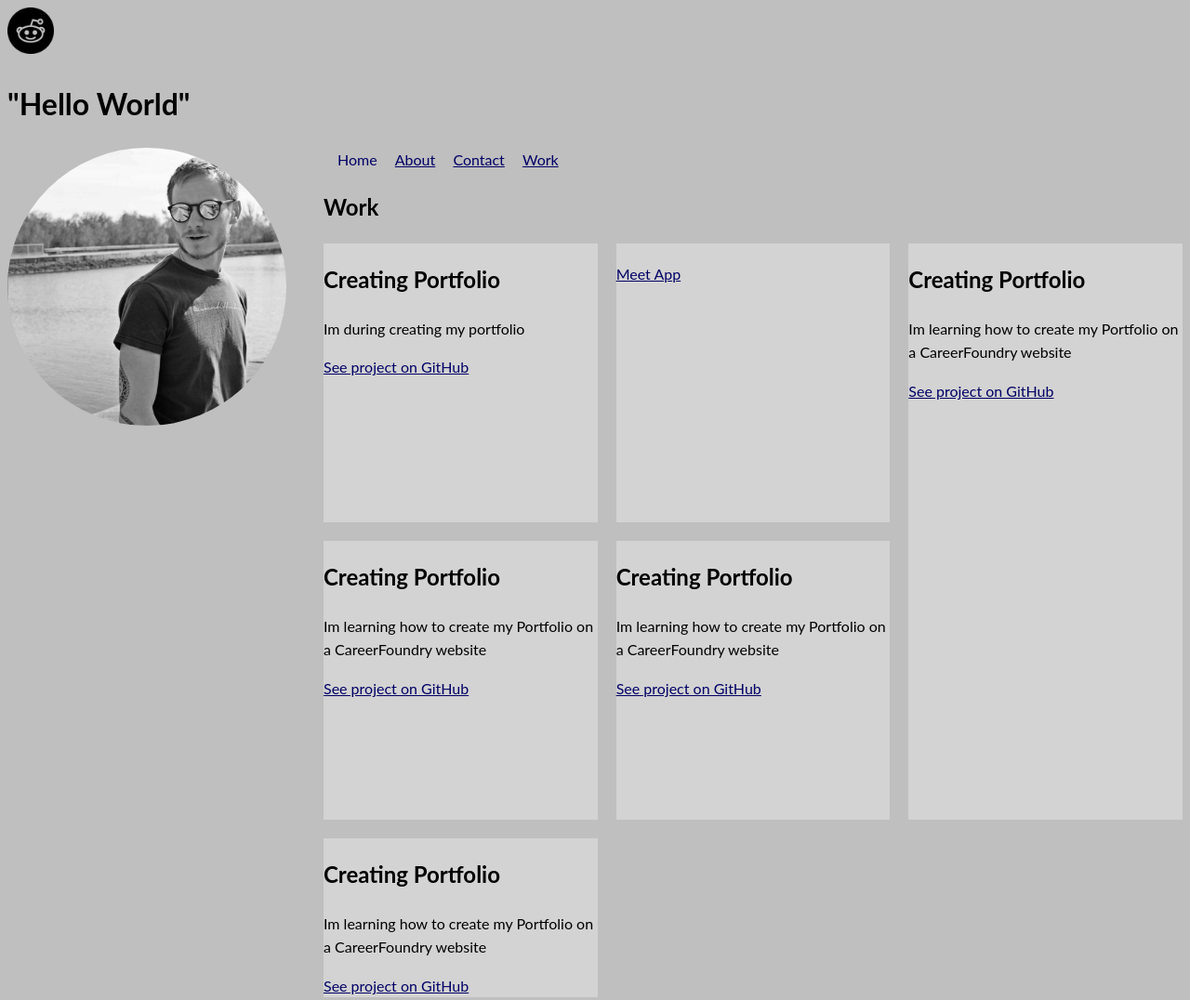
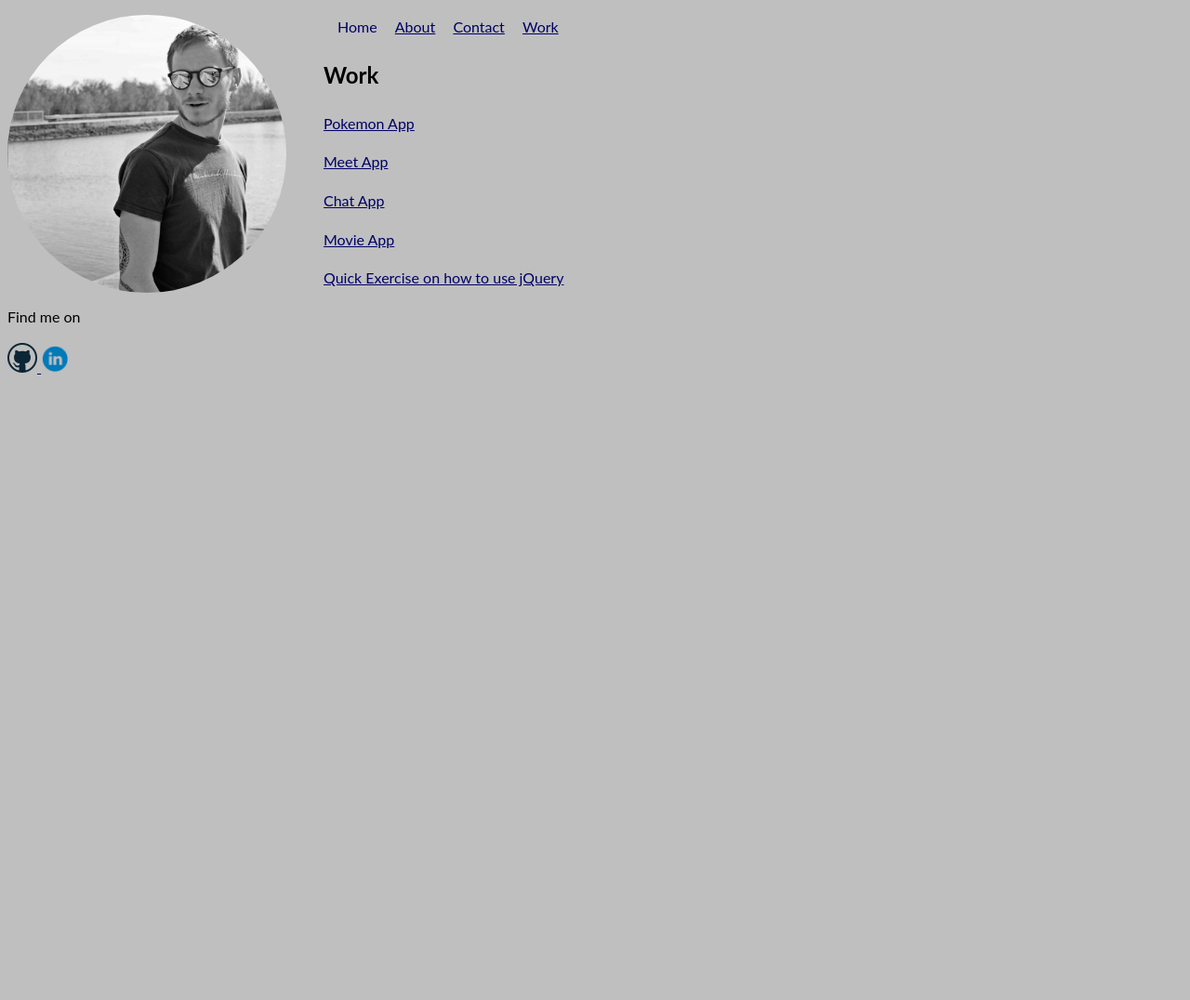
Before and after one commit to EdgarsMatisans/MyPortfolio, a plain HTML site: page work.html in a window 1280 px wide. Shown: the top 1076 px of the page at 93% size. After the commit the page ends 800 px from the top, so only its background shows below. Drawn offline with Linux system fonts and the light colour scheme.

Commit message:
cleaning up

```diff
--- a/css/styles.css
+++ b/css/styles.css
@@ -57,7 +57,7 @@ body {
   display: inline-block;
   margin-left: 15px;
 }
-.grid {
+/* .grid {
   display: grid;
 }
 .grid__item {
@@ -82,7 +82,7 @@ body {
   grid-column-end: 3;
   grid-row-start: 1;
   grid-row-end: 3;
-}
+} */
 button {
   border: none;
   font-family: inherit;
--- a/work.html
+++ b/work.html
@@ -11,8 +11,6 @@
 
     </head>
     <body>
-       <img src="img/logo.png" alt="logo" width="50" height="50">
-    <h1> "Hello World"</h1>
         <img src="img/Edgar.jpg" class="profile__portrait" alt="Portrait">
         <nav>
           <ul role="menubar" class="navigation-list">
@@ -33,46 +31,24 @@
 
    <section>
       <h1>Work</h1>
-      <div class="grid">
-        <div class="grid__item">
-          <h2>Creating Portfolio</h2>
-          <p>Im during creating my portfolio   </p>
-          <a href="#">See project on GitHub</a>
-        </div>
-        <div class="grid__item">
-          <h2></h2>
+          <p><a href="https://github.com/EdgarsMatisans/Simple-js-app/">Pokemon App</a></p>
 
-          <a href="https://github.com/EdgarsMatisans/meet/" target="_blank">Meet App</a>
-        </div>
-        <div class="grid__item">
-          <h2>Creating Portfolio</h2>
-          <p>Im learning how to create my Portfolio on  a CareerFoundry website   </p>
-          <a href="#">See project on GitHub</a>
-        </div>
-        <div class="grid__item">
-          <h2>Creating Portfolio</h2>
-          <p>Im learning how to create my Portfolio on  a CareerFoundry website   </p>
-          <a href="#">See project on GitHub</a>
-        </div>
-        <div class="grid__item">
-          <h2>Creating Portfolio</h2>
-          <p>Im learning how to create my Portfolio on  a CareerFoundry website</p>
-          <a href="#">See project on GitHub </a>
-        </div>
-        <div class="grid__item">
-          <h2>Creating Portfolio</h2>
-          <p>Im learning how to create my Portfolio on  a CareerFoundry website</p>
-          <a href="#">See project on GitHub</a>
-        </div>
-      </div>
+          <p><a href="https://github.com/EdgarsMatisans/meet/">Meet App</a></p>
+
+         <p><a href="https://github.com/EdgarsMatisans/hello-world2/">Chat App</a></p>
+
+          <p><a href="https://github.com/EdgarsMatisans/movie_api">Movie App</a></p>
+
+          <p><a href="https://github.com/EdgarsMatisans/EdgarsMatisans-to-do-list-app/">Quick Exercise on how to use jQuery</a></p>
+
    </section>
    <footer class="page-footer">
     <p>Find me on</p>
     <div class="social-media">
-      <a href="https://github.com/EdgarsMatisans/" target="_blank">
+      <a href="https://github.com/EdgarsMatisans/">
         <img src="img/github.png" width="32" height="32" alt="github">
       </a>
-      <a href="https://www.linkedin.com/in/edgars-matisans-62402323b/" target="_blank">
+      <a href="https://www.linkedin.com/in/edgars-matisans-62402323b/">
       <img src="img/linkedin.png" width="30" height="30" alt="Linkedin">
     </a>
     </div>
```
Also changed, not shown: about.html (+27 -21 lines), contact.html (+3 -4 lines), index.html (+2 -4 lines).
